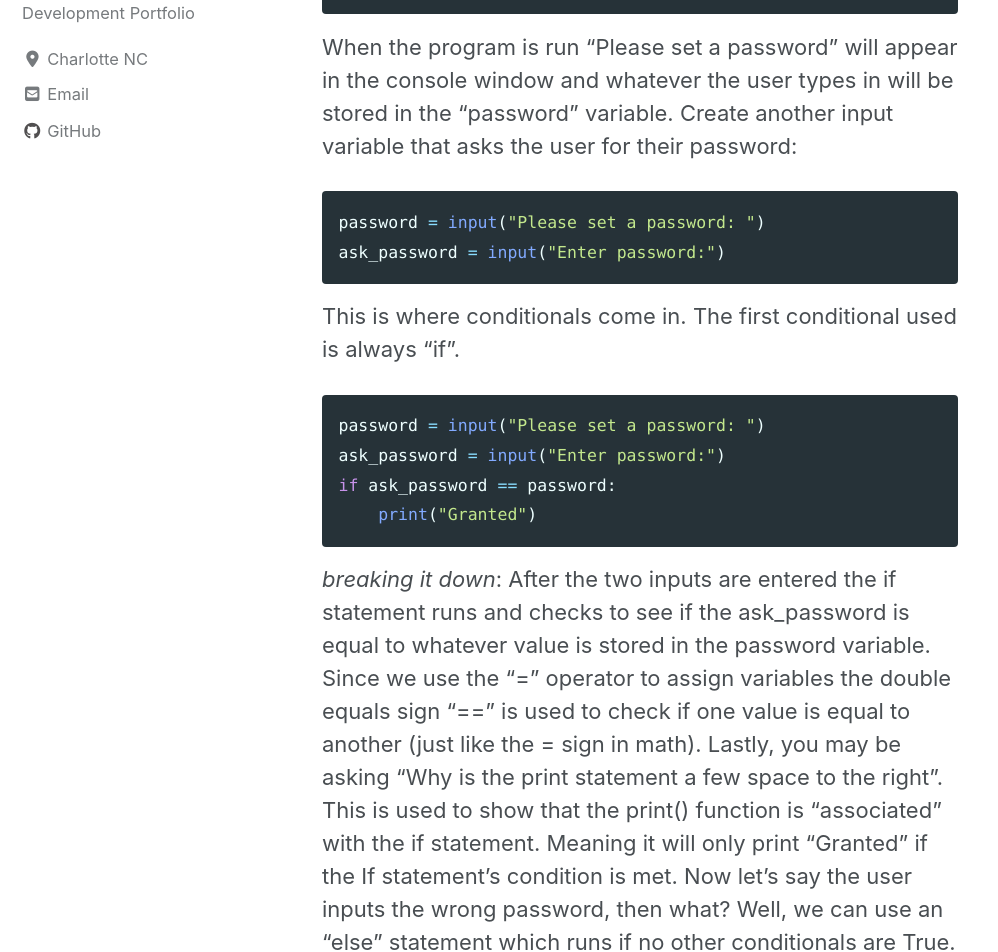
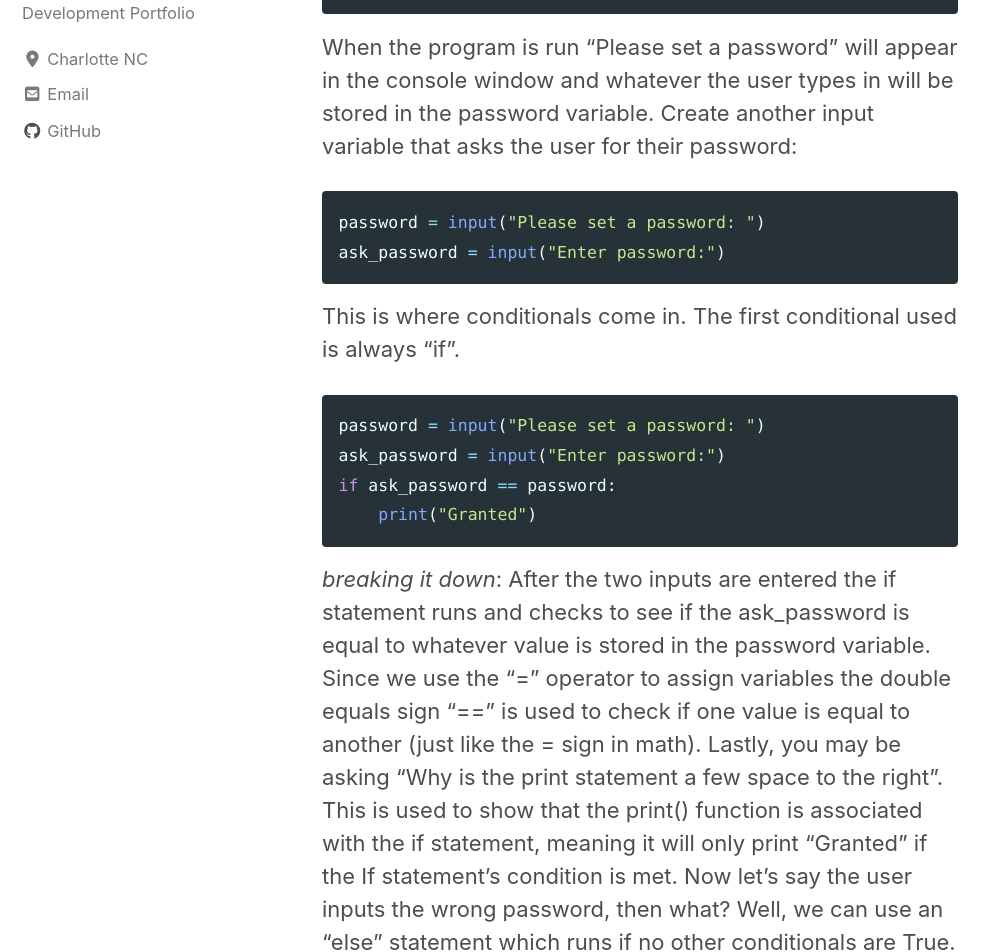
Before and after one commit to Patchyst/Patchyst.github.io, a Jekyll site: the page built from _posts/2019-08-09-introtocoding.md, in a window 1280 px wide and 1400 px high, scrolled down 8376 px. Shown: the part 226-1178 px from the top of the window, without its empty margins (0-998 px from the left). Built offline with Jekyll 4.4.1, drawn with Linux system fonts in a browser that asks for light colours; cached includes are drawn as plain includes; nearby versions of some CDN libraries; some of the changed text lies outside the part shown.

Commit message:
updating Learn Python part 1

````diff
--- a/_posts/2019-08-09-introtocoding.md
+++ b/_posts/2019-08-09-introtocoding.md
@@ -108,11 +108,11 @@ Hello world.
 ```
 The next data type is called "Boolean". (Don't ask me why it's called that) A Boolean can only be one of two things, True or False. And with that we segue into the next topic Conditionals.
 # Conditionals (making a password program)
-I mentioned Boolean values last on purpose because conditionals are closely related with them. conditionals output True or False depending on the conditions passed in. If False then the program will end if there are no alternative conditionals. If a condition is true then whatever is "Inside" that conditional is run. You'll see what I mean here in a second. first let's use the input() function all this function does is take in input from the user. The default data type for input() is a string meaning anything the user types into the input will be automatically converted into a string unless instructed otherwise. To begin, lets start off by creating a variable for input called "password":
+I mentioned Boolean values last on purpose because conditionals are closely related with them. conditionals output True or False depending on the conditions passed in. If False then the program will end if there are no alternative conditionals. If a condition is true then whatever is "Inside" that conditional is run. You'll see what I mean here in a second. first let's use the input() function, all this function does is take in input from the user. The default data type for input() is a string meaning anything the user types into the input will be automatically converted into a string unless instructed otherwise. To begin, lets start off by creating a variable for input called "password":
 ```python
 password = input("Please set a password: ")
 ```
-When the program is run "Please set a password" will appear in the console window and whatever the user types in will be stored in the "password" variable. Create another input variable that asks the user for their password:
+When the program is run "Please set a password" will appear in the console window and whatever the user types in will be stored in the password variable. Create another input variable that asks the user for their password:
 ```python
 password = input("Please set a password: ")
 ask_password = input("Enter password:")
@@ -124,7 +124,7 @@ ask_password = input("Enter password:")
 if ask_password == password:
     print("Granted")
 ```
-*breaking it down*: After the two inputs are entered the if statement runs and checks to see if the ask_password is equal to whatever value is stored in the password variable. Since we use the "=" operator to assign variables the double equals sign "==" is used to check if one value is equal to another (just like the = sign in math). Lastly, you may be asking "Why is the print statement a few space to the right". This is used to show that the print() function is "associated" with the if statement. Meaning it will only print "Granted" if the If statement's condition is met. Now let's say the user inputs the wrong password, then what? Well, we can use an "else" statement which runs if no other conditionals are True.
+*breaking it down*: After the two inputs are entered the if statement runs and checks to see if the ask_password is equal to whatever value is stored in the password variable. Since we use the "=" operator to assign variables the double equals sign "==" is used to check if one value is equal to another (just like the = sign in math). Lastly, you may be asking "Why is the print statement a few space to the right". This is used to show that the print() function is associated with the if statement, meaning it will only print "Granted" if the If statement's condition is met. Now let's say the user inputs the wrong password, then what? Well, we can use an "else" statement which runs if no other conditionals are True.
 ```python
 password = input("Please set a password: ")
 ask_password = input("Enter password:")
````
